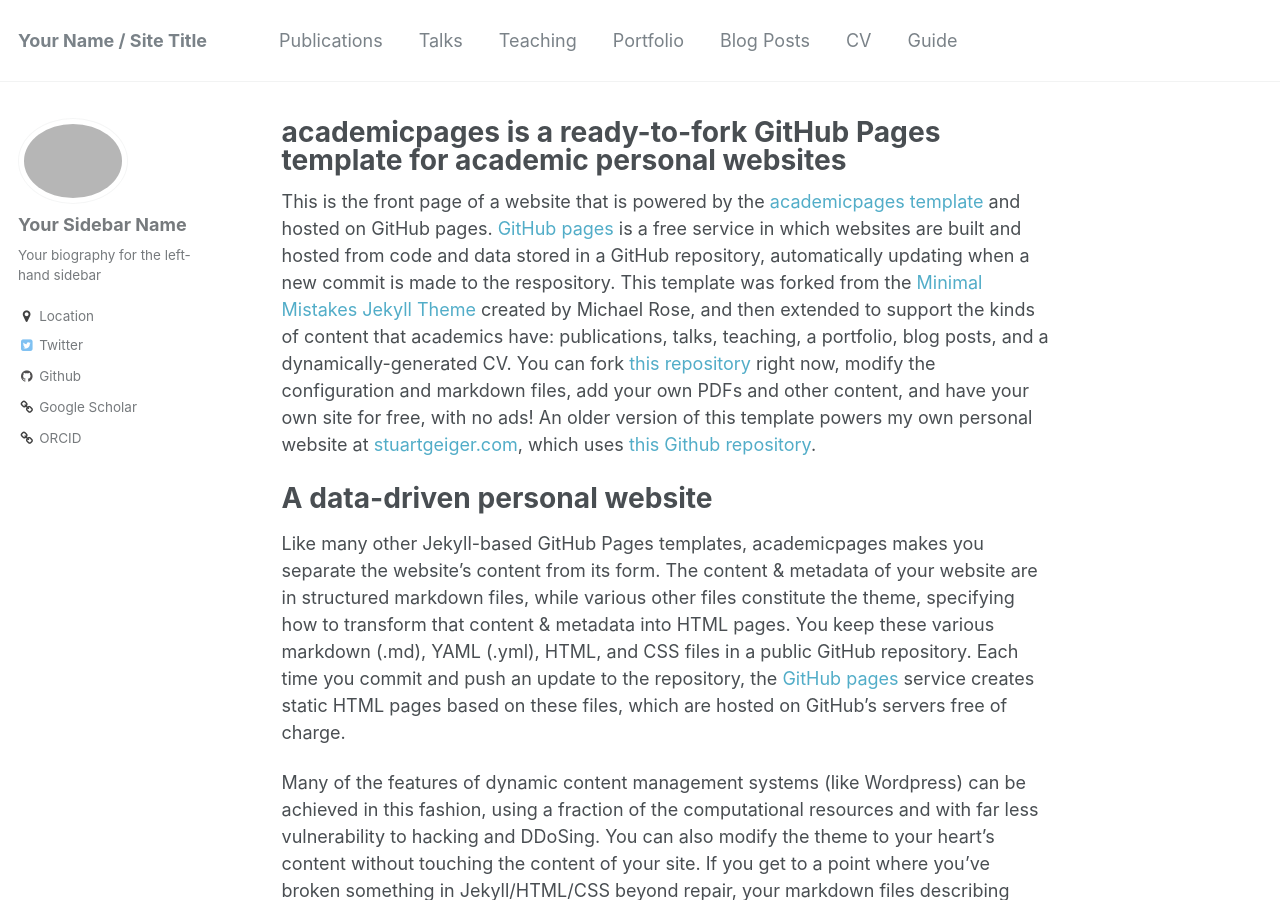
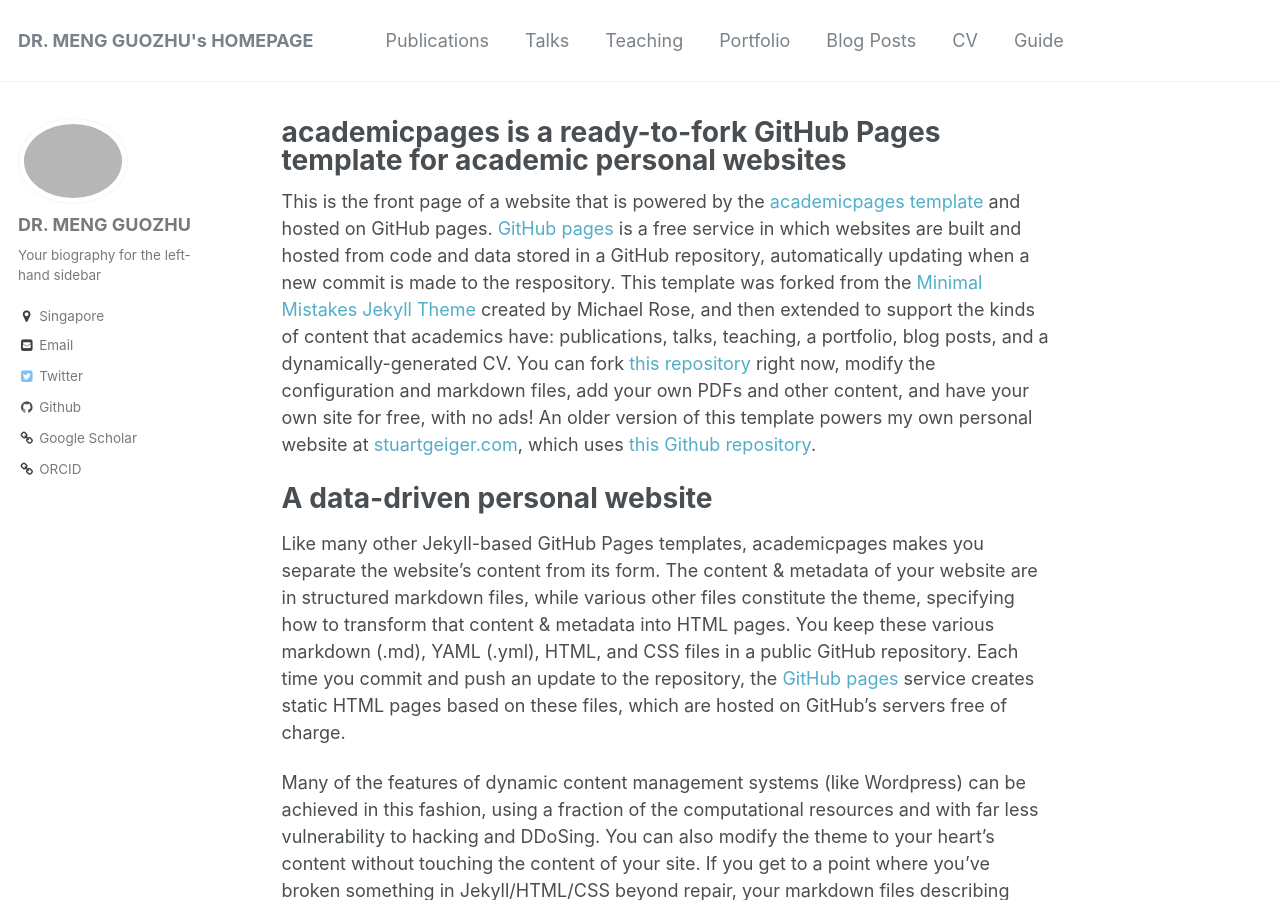
Before and after one commit to impillar/impillar.github.io, a Jekyll site: the page built from _pages/about.md, in a window 1280 px wide and 900 px high. Built offline with Jekyll 4.4.1, drawn with Linux system fonts in a browser that asks for light colours; some of the changed text lies outside the part shown.

Commit message:
configuration

```diff
--- a/_config.yml
+++ b/_config.yml
@@ -7,13 +7,13 @@
 
 # Site Settings
 locale                   : "en-US"
-title                    : "Your Name / Site Title"
+title                    : "DR. MENG GUOZHU's HOMEPAGE"
 title_separator          : "-"
-name                     : &name "Your Name"
+name                     : &name "DR. MENG GUOZHU"
 description              : &description "personal description"
-url                      : https://academicpages.github.io # the base hostname & protocol for your site e.g. "https://mmistakes.github.io"
+url                      : https://impillar.github.io # the base hostname & protocol for your site e.g. "https://mmistakes.github.io"
 baseurl                  : "" # the subpath of your site, e.g. "/blog"
-repository               : "academicpages/academicpages.github.io"
+repository               : "impillar/impillar.github.io"
 teaser                   :  # filename of teaser fallback teaser image placed in /images/, .e.g. "500x300.png"
 breadcrumbs              : false # true, false (default)
 words_per_minute         : 160
@@ -77,13 +77,13 @@
 
 # Site Author
 author:
-  name             : "Your Sidebar Name"
+  name             : "DR. MENG GUOZHU"
   avatar           : "profile.png"
   bio              : "Your biography for the left-hand sidebar"
-  location         : "Location"
+  location         : "Singapore"
   employer         :
-  googlescholar    : "http://yourfullgooglescholarurl.com"
-  email            :
+  googlescholar    : "https://scholar.google.com.sg/citations?user=fpE34K0AAAAJ&hl=en"
+  email            : "gzmeng AT ntu.edu.sg"
   uri              :
   bitbucket        :
   codepen          :
@@ -91,7 +91,7 @@
   flickr           :
   facebook         :
   foursquare       :
-  github           : "academicpages"
+  github           : "impillar"
   google_plus      :
   keybase          :
   instagram        :
```
